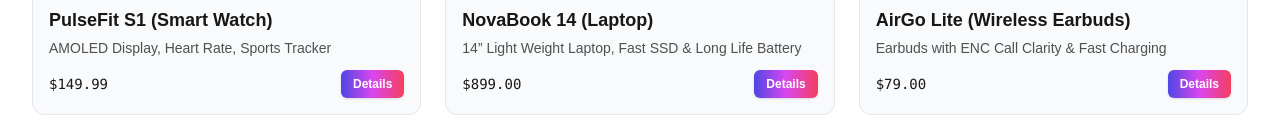
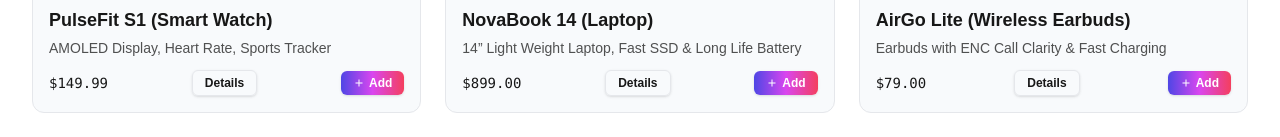
Before and after one commit to Debajit91/simple-shop, a Next.js app: page /products in a window 1280 px wide. Shown: the part 454-591 px from the top of the page. Built offline with nearby package versions, Linux system fonts and the light colour scheme.

Commit message:
add to cart button added to product list page

```diff
--- a/src/app/products/[id]/page.jsx
+++ b/src/app/products/[id]/page.jsx
@@ -28,7 +28,7 @@ export async function generateMetadata({ params }) {
   // NOTE: getProduct server-side, তাই এখানে ব্যবহার করা safe
   // (ইচ্ছা হলে try/catch দিয়ে সেফটি রাখতে পারেন)
   try {
-    const p = await getProducts(id);
+    const p = await getProduct(id);
     if (!p) return { title: "Product not found — Simple Shop" };
     return {
       title: `${p.name} — Simple Shop`,
--- a/src/app/products/page.jsx
+++ b/src/app/products/page.jsx
@@ -1,6 +1,6 @@
 import Link from "next/link";
 import { getProducts } from "../../../lib/products";
-
+import AddToCartButton from "../../components/AddToCartButton";
 function formatPrice(n) {
   try {
     return new Intl.NumberFormat("en-US", {
@@ -13,11 +13,13 @@ function formatPrice(n) {
   }
 }
 
+const btnSm =
+  "inline-flex items-center justify-center px-3 py-1.5 rounded-md text-xs font-semibold leading-none shadow-sm transition hover:-translate-y-0.5";
+
 export default async function ProductsPage({ searchParams }) {
   const category =
     typeof searchParams?.category === "string" ? searchParams.category : null;
-  const q =
-    typeof searchParams?.q === "string" ? searchParams.q.trim() : "";
+  const q = typeof searchParams?.q === "string" ? searchParams.q.trim() : "";
 
   const all = await getProducts();
 
@@ -98,7 +100,12 @@ export default async function ProductsPage({ searchParams }) {
               aria-label="Search"
             >
               {/* magnifier icon */}
-              <svg viewBox="0 0 24 24" className="h-4 w-4" fill="currentColor" aria-hidden="true">
+              <svg
+                viewBox="0 0 24 24"
+                className="h-4 w-4"
+                fill="currentColor"
+                aria-hidden="true"
+              >
                 <path d="M15.5 14h-.8l-.3-.3A6.5 6.5 0 1 0 14 15.5l.3.3v.8L20 22l2-2-6.5-6.5zM5 10.5A5.5 5.5 0 1 1 10.5 16 5.5 5.5 0 0 1 5 10.5z" />
               </svg>
               Search
@@ -140,16 +147,25 @@ export default async function ProductsPage({ searchParams }) {
                 </p>
 
                 <div className="mt-3 flex items-center justify-between">
-                  <span className="text-sm font-mono">{formatPrice(p.price)}</span>
+                  <span className="text-sm font-mono">
+                    {formatPrice(p.price)}
+                  </span>
                   <Link
                     href={`/products/${p.id}`}
-                    className="px-3 py-1.5 rounded-md text-xs font-semibold shadow-sm transition
-                               hover:-translate-y-0.5
-                               text-[var(--accent-contrast)] bg-[image:var(--brand-gradient)]"
+                    className={`${btnSm} border border-[var(--border)] text-[var(--foreground)] hover:bg-[var(--card)]`}
                     aria-label={`View details for ${p.name}`}
                   >
                     Details
                   </Link>
+                  <AddToCartButton
+                    compact
+                    product={{
+                      id: p.id,
+                      name: p.name,
+                      price: p.price,
+                      image: p.image,
+                    }}
+                  />
                 </div>
               </article>
             ))}
--- a/src/components/AddToCartButton.jsx
+++ b/src/components/AddToCartButton.jsx
@@ -1,19 +1,48 @@
 "use client";
+import { useState } from "react";
 import { useCart } from "./cart/cart";
 
-export default function AddToCartButton({ product, qty = 1 }) {
+export default function AddToCartButton({ product, qty = 1, compact = false }) {
   const { addItem } = useCart();
+  const [added, setAdded] = useState(false);
+
+  function handleClick() {
+    if (!product || !product.id) return;
+    addItem(product, qty);
+    setAdded(true);
+    // ছোট্ট ভিজ্যুয়াল ফিডব্যাক
+    const t = setTimeout(() => setAdded(false), 1200);
+    return () => clearTimeout(t);
+  }
+
+  const btnSm =
+    "inline-flex items-center justify-center px-3 py-1.5 rounded-md text-xs font-semibold leading-none shadow-sm transition hover:-translate-y-0.5";
+  const label = compact
+    ? added
+      ? "Added"
+      : "Add"
+    : added
+    ? "Added!"
+    : "Add to cart";
 
   return (
     <button
       type="button"
-      onClick={() => addItem(product, qty)}
-      className="px-4 py-2 cursor-pointer rounded-md text-sm font-semibold shadow-sm transition
-                 hover:-translate-y-0.5
-                 text-[var(--accent-contrast)] bg-[image:var(--brand-gradient)]"
+      onClick={handleClick}
+      className={`${btnSm} text-[var(--accent-contrast)] bg-[image:var(--brand-gradient)]`}
       aria-label={`Add ${product?.name || "item"} to cart`}
     >
-      Add to cart
+      {/* ছোট আইকন + leading-none → উচ্চতা বাড়বে না */}
+      {compact && !added ? (
+        <span className="inline-flex items-center gap-1 leading-none">
+          <svg viewBox="0 0 24 24" className="h-3 w-3" fill="currentColor" aria-hidden="true">
+            <path d="M11 5h2v6h6v2h-6v6h-2v-6H5v-2h6z" />
+          </svg>
+          {label}
+        </span>
+      ) : (
+        label
+      )}
     </button>
   );
 }
--- a/src/components/Hero.jsx
+++ b/src/components/Hero.jsx
@@ -24,7 +24,7 @@ export default function Hero() {
           </h1>
 
           {/* subheadline */}
-          <p className="text-base sm:text-lg text-[var(--foreground)]/80">
+          <p className="text-base sm:text-lg text-justify text-[var(--foreground)]/80">
             Shop curated laptops, tablets, wearables, and professional cameras. Transparent pricing,
             quick checkout, and responsive support — built for a seamless experience across devices.
           </p>
```
